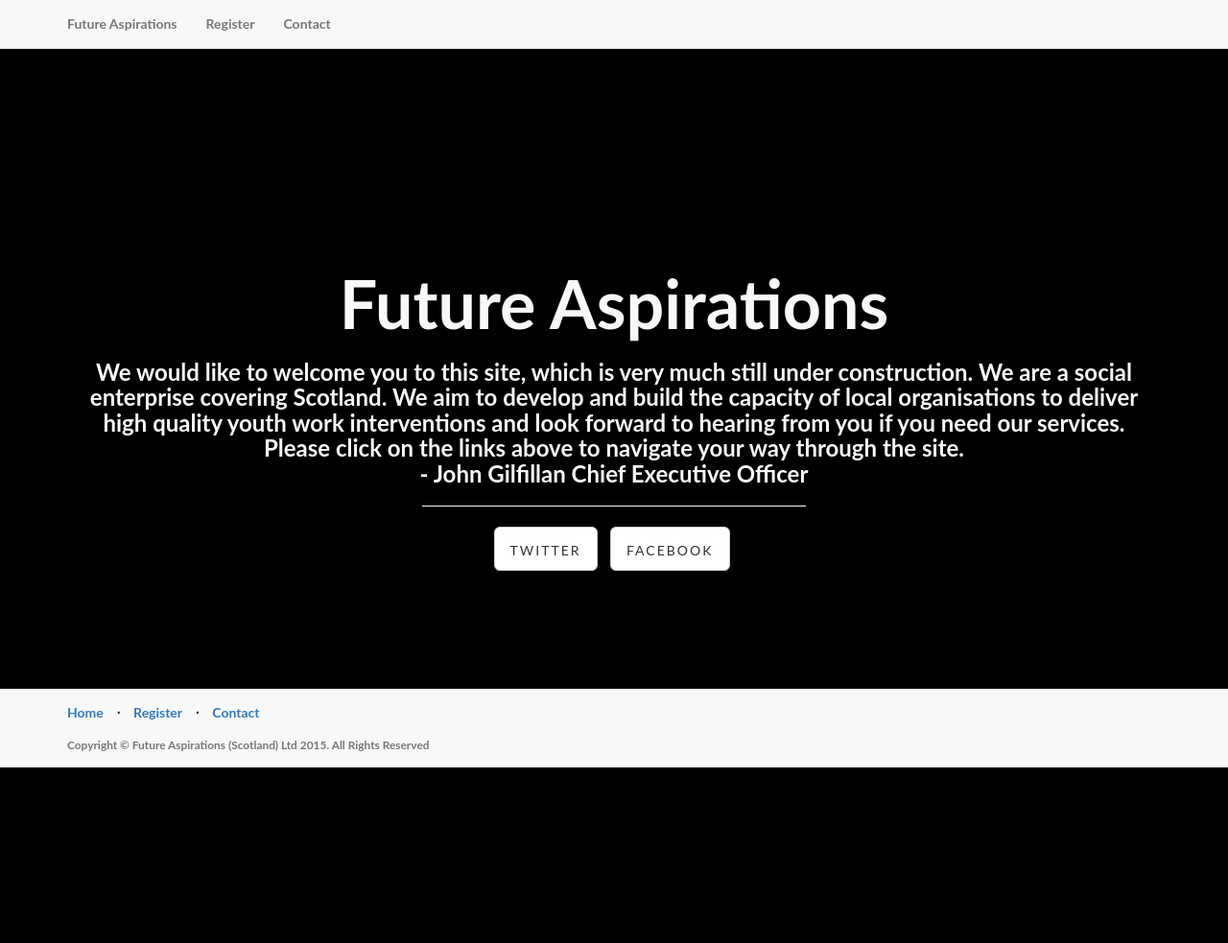
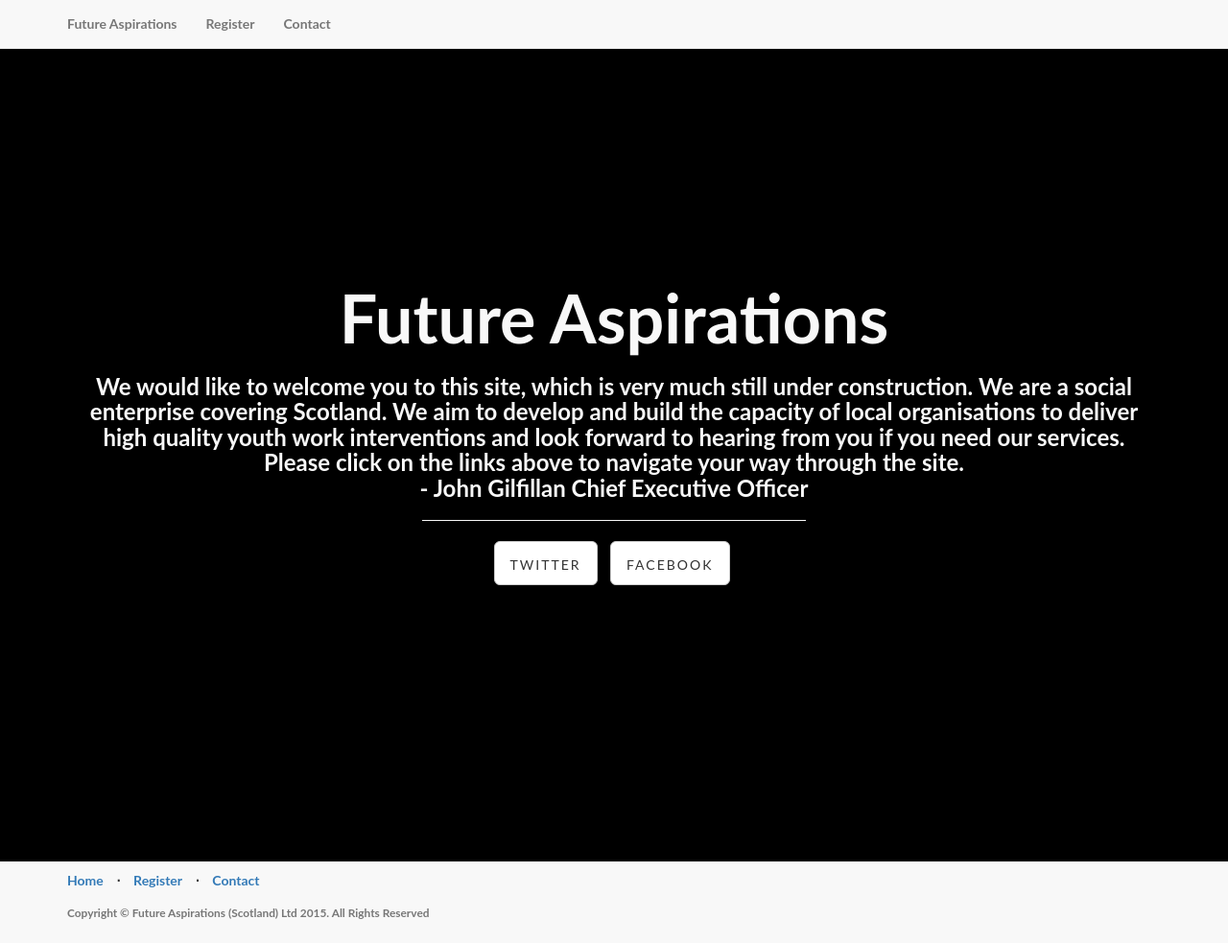
Before and after one commit to Futureaspirations/FutureAspirationsWeb, a PHP site: page /landingPage.php in a window 1280 px wide. Shown: the whole page at 96% size. Before the commit the page ends 800 px from the top, so only its background shows below. Run offline with PHP 8.4, Linux system fonts and the light colour scheme; some libraries are stand-ins or nearby versions.

Commit message:
fixed footer

```diff
--- a/footer.php
+++ b/footer.php
@@ -7,9 +7,11 @@
     <!-- CSS -->
     <link href="bootstrap-3.3.5-dist/css/bootstrap.min.css" rel="stylesheet" media="screen">
     <link href="landing-page.css" rel="stylesheet">
+    <!-- jQuery -->
+    <script src="https://ajax.googleapis.com/ajax/libs/jquery/1.11.3/jquery.min.js"></script>
     </head>
 	<body>
-	<footer>
+	<div class="footer">
         <div class="container">
             <div class="row">
                 <div class="col-lg-12">
@@ -30,6 +32,11 @@
                 </div>
             </div>
         </div>
-        </footer>
+        <script>
+        if(navigator.platform == 'iPad' || navigator.platform == 'iPhone' || navigator.platform == 'iPod'){
+     	$("#footer").css("position", "static");
+		};
+		</script>
+        </div>
     </body>
 </head>
--- a/landing-page.css
+++ b/landing-page.css
@@ -160,13 +160,18 @@ h6 {
     }
 }
 
-footer {
-  position: absolute;
-  bottom: 0;
-  width: 100%;
-  padding-top: 15px;
-  padding-bottom: 15px;
-  background-color: #f8f8f8;
+.footer,.push {
+	height:75px;
+  	background-color: #f8f8f8;
+}
+
+.wrapper {
+	padding-top: 15px;
+	padding-bottom: 10px;
+	min-height: 100%;
+    height: auto !important;
+    height: 100%;
+    margin: 0 auto -75px; /* the bottom margin is the negative value of the footer's height */
 }
 
 p.copyright {
--- a/landingPage.php
+++ b/landingPage.php
@@ -6,7 +6,7 @@
 		<link href="landing-page.css" rel="stylesheet">
 	</head>
 	<body>
-		<a name="about"></a>
+	<div class="wrapper">
     	<div class="intro-header">
         <div class="container">
             <div class="row">
@@ -31,6 +31,8 @@
             </div>
         </div>
     </div>
+    <div class="push"></div>
+    </div>
    		<script src="http://code.jquery.com/jquery.js"></script>
     	<script src="bootstrap-3.3.5-dist/js/bootstrap.min.js"></script>
   	</body>
```
